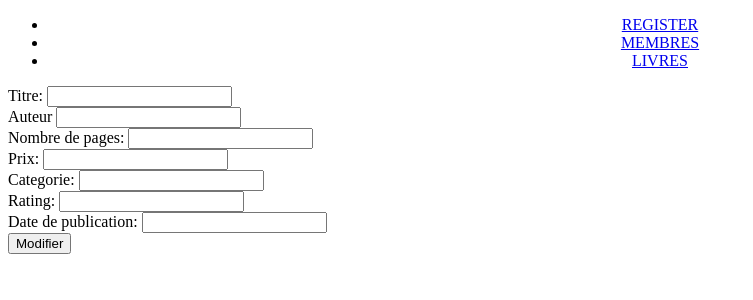
After one commit to LaurentTheroux/Hypermedia, a Flask app: page /livre in a window 1280 px wide. The commit adds this page. Shown: the top 300 px of the page, without its empty margins (0-753 px from the left). Run offline with Flask 2, Linux system fonts and the light colour scheme.

Commit message:
presque fini ajout de livre, manque isbn a incrementer

```diff
--- a/app.py
+++ b/app.py
@@ -47,6 +47,23 @@ def membre_modification(username):
     user.execute(update)
     return flask.redirect('/membres')
 
+
+@app.route('/livre', methods=['GET'])
+def livre():
+    return render_template('livre.html')
+
+@app.route('/livre/ajout', methods=['POST'])
+def livre_ajout():
+    ajout = db.cursor()
+    ajout.execute(
+        "insert into livre(ISBN, titre, auteur, nombrePage, prix, categorie, rating, datePublication) "
+        "values(5,'%(titre)s','%(auteur)s','%(nombrePage)s',"
+        "'%(prix)s','%(categorie)s','%(rating)s','%(datePublication)s')"
+        % request.values
+    )
+    db.commit()
+    return "Nouveau livre ajouter <a href='/'>OK</a>"
+
 @app.route('/membres', methods=['GET'])
 def membres_get():
     users = db.cursor()
--- /dev/null
+++ b/templates/livre.html
@@ -0,0 +1,13 @@
+{% extends "base.html" %}
+{% block content %}
+<form action ="/livre/ajout" method="POST">
+    Titre: <input type='text' name='titre' ><br>
+    Auteur <input type='text' name='auteur' ><br>
+    Nombre de pages: <input type='text' name='nombrePage' ><br>
+    Prix: <input type='text' name='prix' ><br>
+    Categorie: <input type='text' name='categorie' ><br>
+    Rating: <input type='text' name='rating' ><br>
+    Date de publication: <input type='text' name='datePublication' ><br>
+    <input type="submit" value="Modifier"/>
+</form>
+{% endblock %}
--- a/templates/livres.html
+++ b/templates/livres.html
@@ -36,6 +36,9 @@
     {% endfor %}
     </table>
 </ul>
+<form action ="/livre" method="GET">
+    <input type="submit" value="Ajout" />
+</form>
 {% endblock %}
 <!--
 db.query('select * from users;')
```
